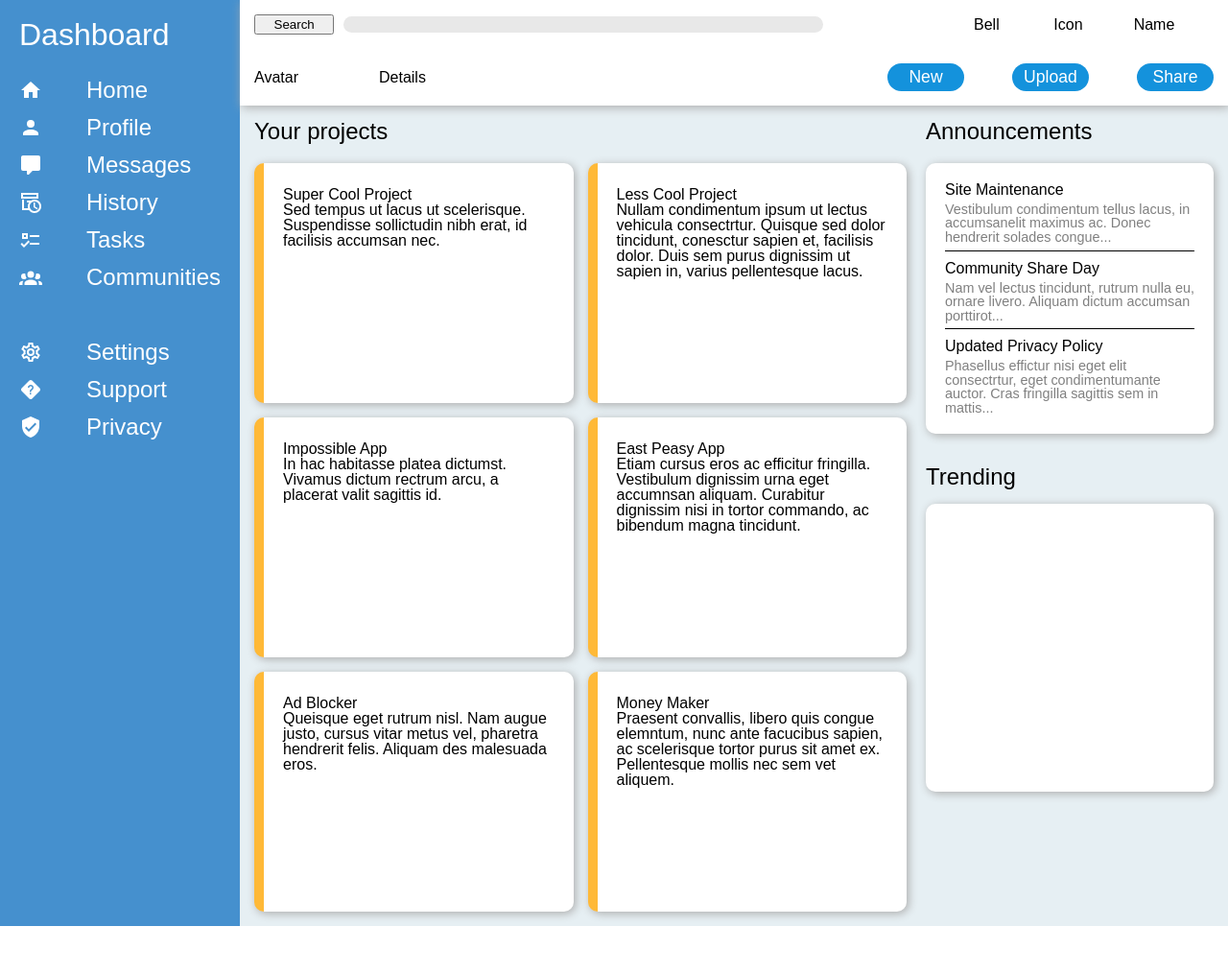
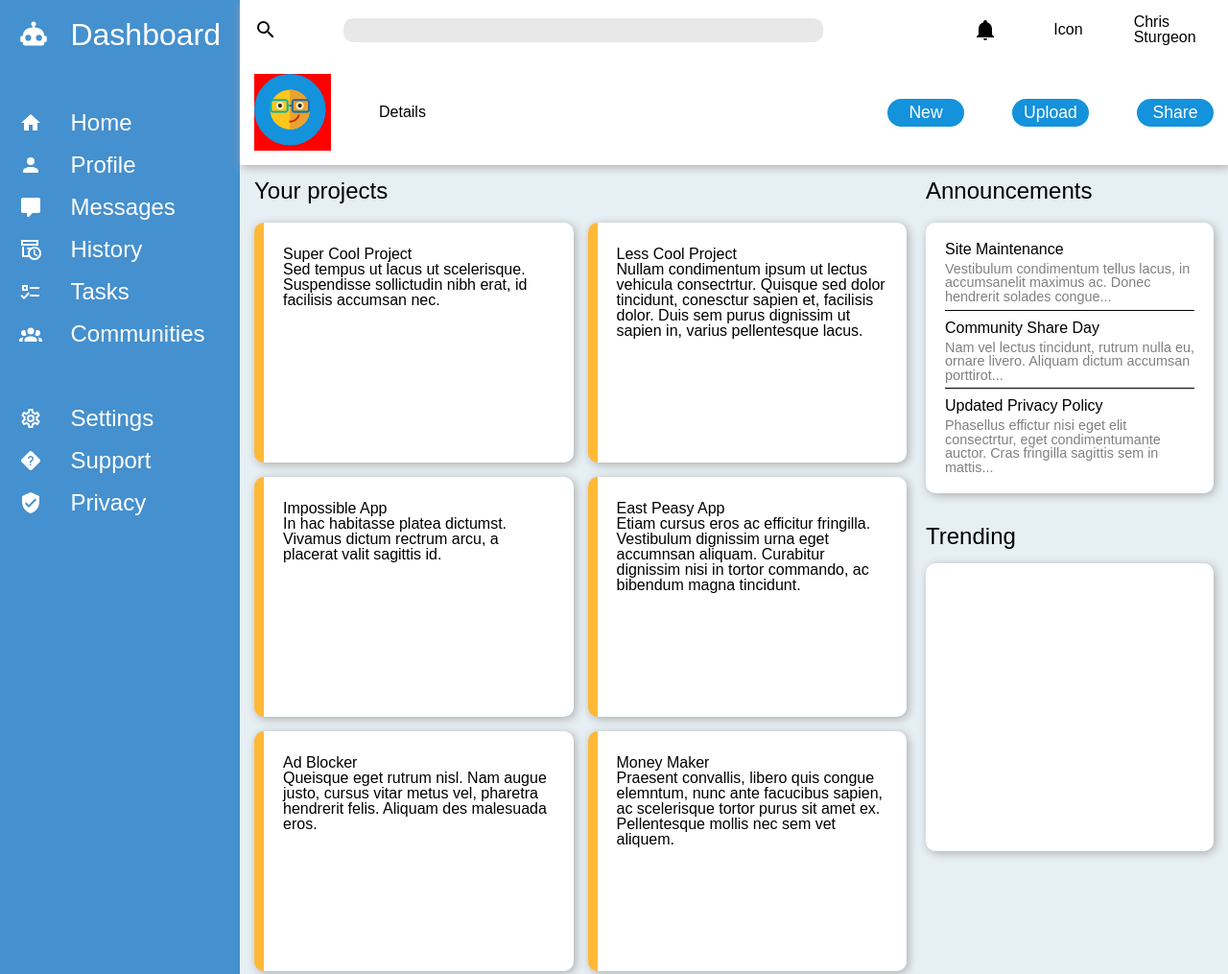
Before and after one commit to ChrisSturgeon/odin-admin-page, a plain HTML site: page index.html in a window 1280 px wide. Shown: the top 1015 px of the page at 96% size. Before the commit the page ends 965 px from the top, so only its background shows below. Drawn offline with Linux system fonts and the light colour scheme.

Commit message:
Add avatar

```diff
--- a/index.html
+++ b/index.html
@@ -13,27 +13,61 @@
 
     <div class="header">
       <div class="headerTop">
-        <button type="submit">Search</button>
+        <svg style="width:24px;height:24px" viewBox="0 0 24 24">
+          <path fill="currentColor" d="M9.5,3A6.5,6.5 0 0,1 16,9.5C16,11.11 15.41,12.59 14.44,13.73L14.71,14H15.5L20.5,19L19,20.5L14,15.5V14.71L13.73,14.44C12.59,15.41 11.11,16 9.5,16A6.5,6.5 0 0,1 3,9.5A6.5,6.5 0 0,1 9.5,3M9.5,5C7,5 5,7 5,9.5C5,12 7,14 9.5,14C12,14 14,12 14,9.5C14,7 12,5 9.5,5Z" />
+        </svg>
         <input type="search" name="search" id="search">
-        <p>Bell</p>
+        <svg style="width:24px;height:24px" viewBox="0 0 24 24">
+          <path fill="currentColor" d="M21,19V20H3V19L5,17V11C5,7.9 7.03,5.17 10,4.29C10,4.19 10,4.1 10,4A2,2 0 0,1 12,2A2,2 0 0,1 14,4C14,4.1 14,4.19 14,4.29C16.97,5.17 19,7.9 19,11V17L21,19M14,21A2,2 0 0,1 12,23A2,2 0 0,1 10,21" />
+        </svg>
         <p>Icon</p>
-        <p>Name</p>
+        <p>Chris Sturgeon</p>
       </div>
       <div class="headerBottom">
-        <p>Avatar</p>
+        <div class="svgBox">
+          <svg version="1.1" id="Layer_1" xmlns="http://www.w3.org/2000/svg" xmlns:xlink="http://www.w3.org/1999/xlink" x="0px" y="0px"
+              viewBox="0 0 550 550" style="enable-background:new 0 0 512 512;" xml:space="preserve">
+            <circle style="fill:rgb(20, 146, 220);" cx="256" cy="256" r="256"/>
+            <circle style="fill:#FFC61B;" cx="256" cy="256" r="142.222"/>
+            <path style="fill:#EAA22F;" d="M398.222,256c0-78.546-63.674-142.222-142.222-142.222v284.444
+              C334.548,398.222,398.222,334.546,398.222,256z"/>
+            <circle style="fill:#FFEDB5;" cx="184.889" cy="227.556" r="28.444"/>
+            <circle style="fill:#272525;" cx="184.889" cy="227.556" r="14.222"/>
+            <circle style="fill:#FFEDB5;" cx="327.111" cy="227.556" r="28.444"/>
+            <circle style="fill:#272525;" cx="327.111" cy="227.556" r="14.222"/>
+            <path style="fill:#C92F00;" d="M255.998,348.739c-3.808,0-6.896-3.088-6.896-6.896s3.088-6.896,6.896-6.896
+              c26.107,0,49.269-16.134,56.329-39.238c1.112-3.641,4.96-5.698,8.609-4.579c3.641,1.114,5.692,4.968,4.579,8.609
+              C316.7,328.59,288.115,348.739,255.998,348.739z"/>
+            <path style="fill:#02B2B2;" d="M378.683,181.01h-91.51c-11.367,0-20.614,9.249-20.614,20.616v19.034h-21.118v-19.034
+              c0-11.367-9.249-20.616-20.616-20.616h-91.51c-11.367,0-20.614,9.249-20.614,20.616v57.03c0,11.367,9.247,20.616,20.614,20.616
+              h91.51c11.367,0,20.616-9.249,20.616-20.616v-24.205h21.118v24.205c0,11.367,9.247,20.616,20.614,20.616h91.51
+              c11.367,0,20.616-9.249,20.616-20.616v-57.03C399.3,190.259,390.051,181.01,378.683,181.01z M231.65,258.657
+              c0,3.763-3.062,6.825-6.825,6.825h-91.51c-3.763,0-6.823-3.062-6.823-6.825v-57.03c0-3.763,3.06-6.825,6.823-6.825h91.51
+              c3.763,0,6.825,3.062,6.825,6.825V258.657z M385.508,258.657c0,3.763-3.062,6.825-6.825,6.825h-91.51
+              c-3.763,0-6.823-3.062-6.823-6.825v-57.03c0-3.763,3.06-6.825,6.823-6.825h91.51c3.763,0,6.825,3.062,6.825,6.825V258.657
+              L385.508,258.657z"/>
+            <path style="fill:#386895;" d="M378.683,181.01h-91.51c-11.367,0-20.614,9.249-20.614,20.616v19.034h-10.702v13.791h10.702v24.205
+              c0,11.367,9.247,20.616,20.614,20.616h91.51c11.367,0,20.616-9.249,20.616-20.616v-57.03
+              C399.3,190.259,390.051,181.01,378.683,181.01z M385.508,258.657c0,3.763-3.062,6.825-6.825,6.825h-91.51
+              c-3.763,0-6.823-3.062-6.823-6.825v-57.03c0-3.763,3.06-6.825,6.823-6.825h91.51c3.763,0,6.825,3.062,6.825,6.825V258.657
+              L385.508,258.657z"/>
+          </svg>
+        </div>
         <p>Details</p>
         <button>New</button>
         <button>Upload</button>
         <button>Share</button>
       </div>
-
-
     </div>
 
     <div class="sidebar">
+
+      <svg style="width:30px;height:30px" viewBox="0 0 24 24">
+        <path fill="currentColor" d="M12,2A2,2 0 0,1 14,4C14,4.74 13.6,5.39 13,5.73V7H14A7,7 0 0,1 21,14H22A1,1 0 0,1 23,15V18A1,1 0 0,1 22,19H21V20A2,2 0 0,1 19,22H5A2,2 0 0,1 3,20V19H2A1,1 0 0,1 1,18V15A1,1 0 0,1 2,14H3A7,7 0 0,1 10,7H11V5.73C10.4,5.39 10,4.74 10,4A2,2 0 0,1 12,2M7.5,13A2.5,2.5 0 0,0 5,15.5A2.5,2.5 0 0,0 7.5,18A2.5,2.5 0 0,0 10,15.5A2.5,2.5 0 0,0 7.5,13M16.5,13A2.5,2.5 0 0,0 14,15.5A2.5,2.5 0 0,0 16.5,18A2.5,2.5 0 0,0 19,15.5A2.5,2.5 0 0,0 16.5,13Z" />
+      </svg>
       <h1>Dashboard</h1>
-
-      <div class="sideLinks">
+      <p>&nbsp;</p>
+      <a href="#">&nbsp;</a>
       <svg style="width:24px;height:24px" viewBox="0 0 24 24">
         <path fill="currentColor" d="M10,20V14H14V20H19V12H22L12,3L2,12H5V20H10Z" />
       </svg>
@@ -84,10 +118,7 @@
       <a href="#">Privacy</a>
     </div>
 
-    </div>
-
     <div class="content">
-
       <h1>Your projects</h1>
       <h1>Announcements</h1>
 
--- a/style.css
+++ b/style.css
@@ -66,11 +66,14 @@ table {
   display: grid;
   grid-template-columns: 1fr 8fr 1fr 1fr 1fr;
   grid-auto-flow: column;
-    align-items: center;
+  align-items: center;
+
 }
 
 .headerTop, .headerBottom {
   padding: 15px;
+  align-content: center;
+  align-items: center;
 }
 
 .headerTop input {
@@ -79,6 +82,7 @@ table {
   border: none;
   border-radius: 10px;
   margin-left: 10px;
+  padding: 5px;
 }
 
 .header > .headerBottom {
@@ -99,24 +103,28 @@ table {
 
 }
 
+.svgBox {
+  background-color:red;
+  display: flex;
+  justify-content: center;
+  align-items: center;
+}
+
 .sidebar {
   background-color: rgb(69, 144, 206);
   grid-row: 1/3;
   padding: 20px;
   gap: 20px;
   color: white;
-  white-space: nowrap;
+  display: grid;
+  grid-template-columns: 1fr 3fr;
+  align-content: start;
 }
 
 .sidebar h1 {
   font-size: 2rem;
 }
 
-.sidebar p {
-  font-size: 1.25rem;
-  color: white;
-
-}
 
 a:link, a:visited {
   font-size: 1.5rem;
```
Lines whose indentation alone changed are shown as unchanged.
